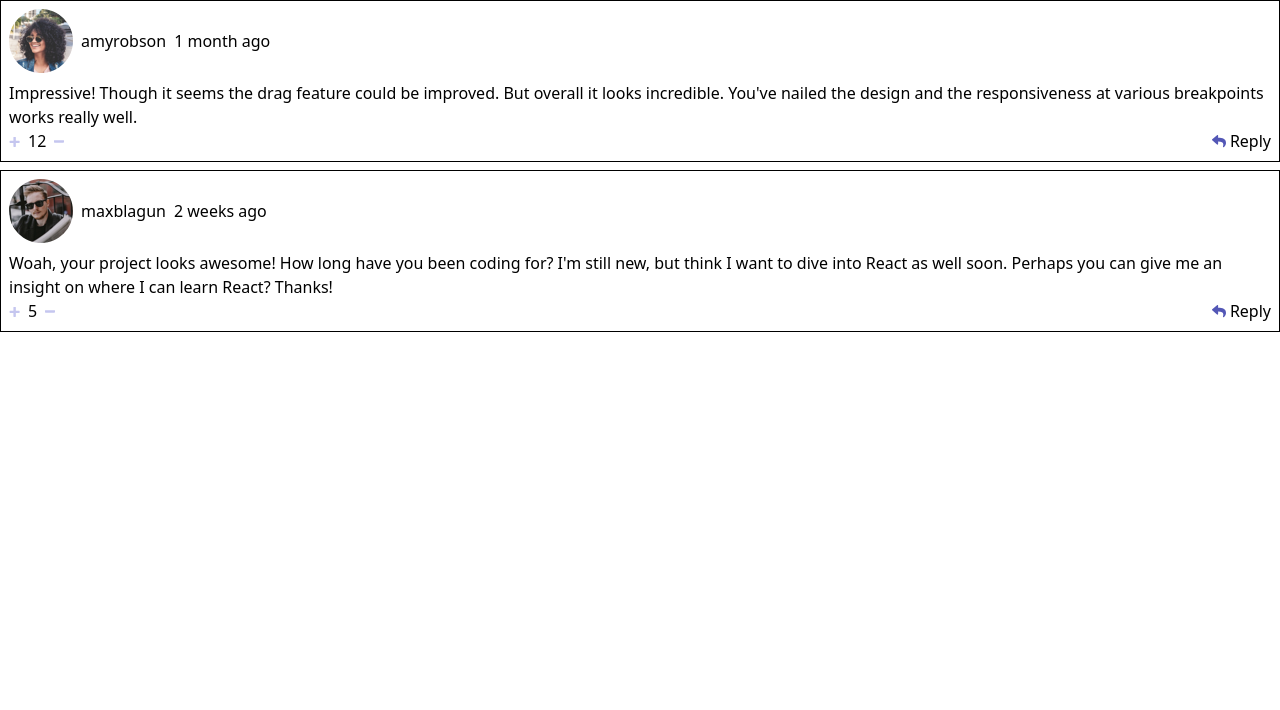
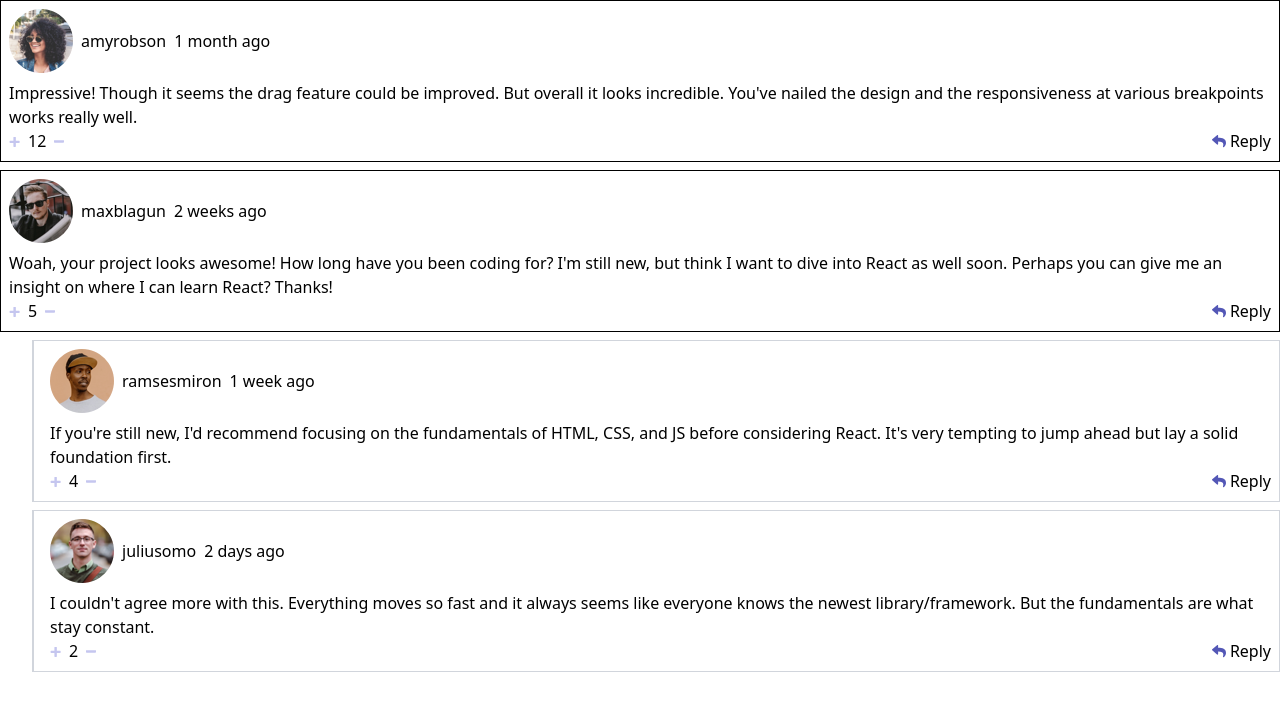
Before and after one commit to SanazBHMN/interactive-comments-section, a React (Vite) app: page / in a window 1280 px wide. Shown: the top 710 px of the page. Built offline with nearby package versions, Linux system fonts and the light colour scheme.

Commit message:
feat: Use a shared UI template for comment and reply

```diff
--- a/src/components/Comment.tsx
+++ b/src/components/CommentCard.tsx
@@ -1,20 +1,23 @@
-// import types
 import type { Comment as CommentType } from "../types";
 // import static assets
 import plusIcon from "../assets/icons/icon-plus.svg";
 import minusIcon from "../assets/icons/icon-minus.svg";
 import replyIcon from "../assets/icons/icon-reply.svg";
 
-interface CommentProps {
+interface CommentCardProps {
   comment: CommentType;
+  isReply?: boolean;
 }
 
-function Comment({ comment }: CommentProps) {
-  // console.log(comment);
+function CommentCard({ comment, isReply = false }: CommentCardProps) {
   const { id, user, content, createdAt, replies, score } = comment;
 
   return (
-    <li className="border p-2 mb-2">
+    <li
+      className={`border p-2 mb-2 ${
+        isReply ? "ml-8 border-l-2 pl-4 border-gray-300" : ""
+      }`}
+    >
       <div>
         <div className="flex items-center gap-2 mb-2">
           <img src={user.image.webp} alt={`${user.username}'s avatar`} />
@@ -41,19 +44,9 @@ function Comment({ comment }: CommentProps) {
             Reply
           </button>
         </div>
-
-        {/* {replies && (
-          <div className="border-red-500 border-l-2 pl-4">
-            {replies?.map((reply) => (
-              <p key={reply.id} className="border-b pb-2">
-                {reply.content}
-              </p>
-            ))}
-          </div>
-        )} */}
       </div>
     </li>
   );
 }
 
-export default Comment;
+export default CommentCard;
--- a/src/components/CommentsList.tsx
+++ b/src/components/CommentsList.tsx
@@ -1,5 +1,5 @@
 // import components
-import Comment from "./Comment";
+import CommentCard from "./CommentCard";
 // import types
 import type { Comment as CommentType } from "../types";
 
@@ -8,11 +8,15 @@ interface CommentsListProps {
 }
 
 function CommentsList({ comments }: CommentsListProps) {
-  // console.log(comments);
   return (
     <ul>
       {comments.map((comment) => (
-        <Comment key={comment.id} comment={comment} />
+        <>
+          <CommentCard key={comment.id} comment={comment} />
+          {comment.replies?.map((reply) => (
+            <CommentCard key={reply.id} comment={reply} isReply />
+          ))}
+        </>
       ))}
     </ul>
   );
```
